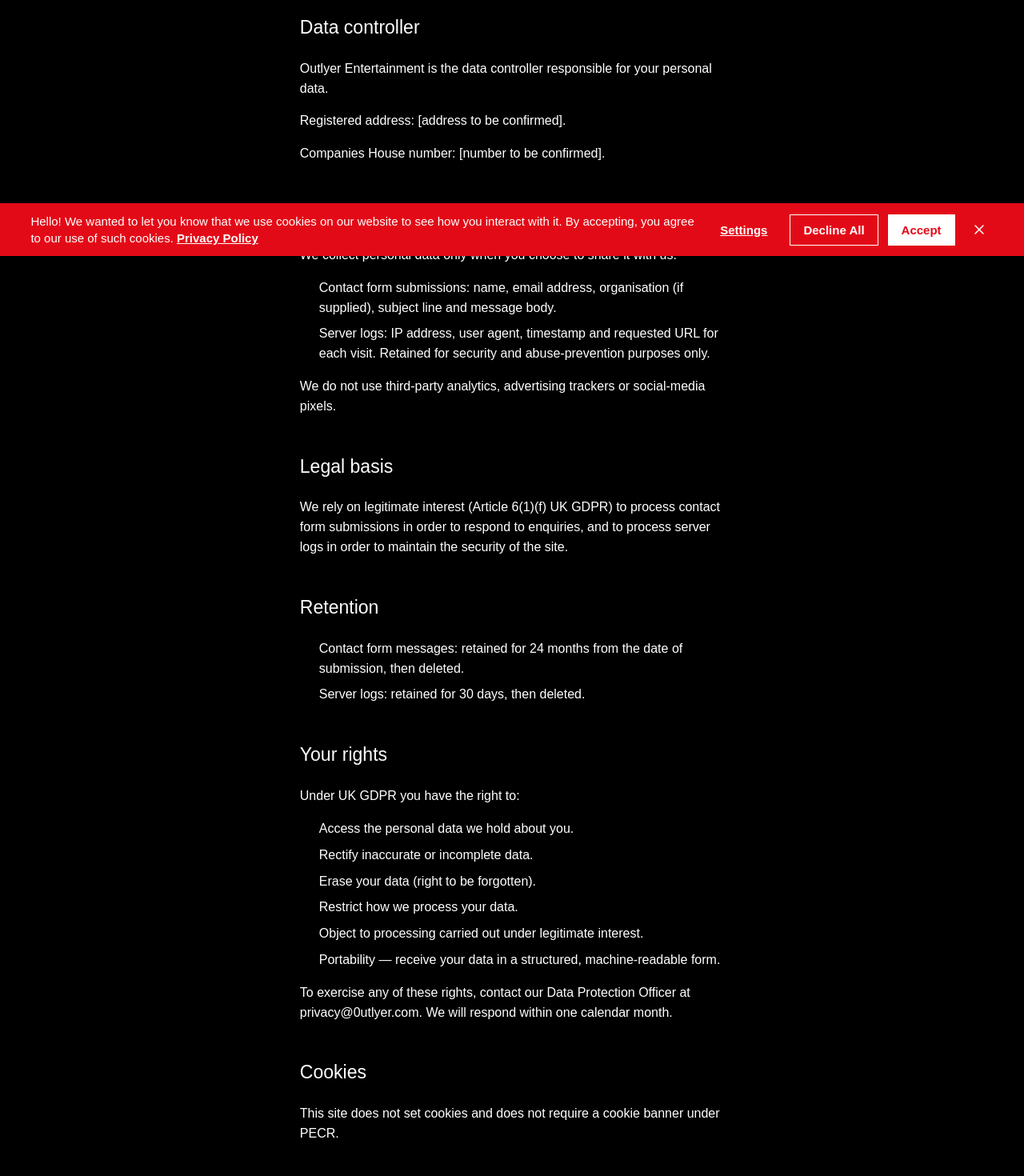
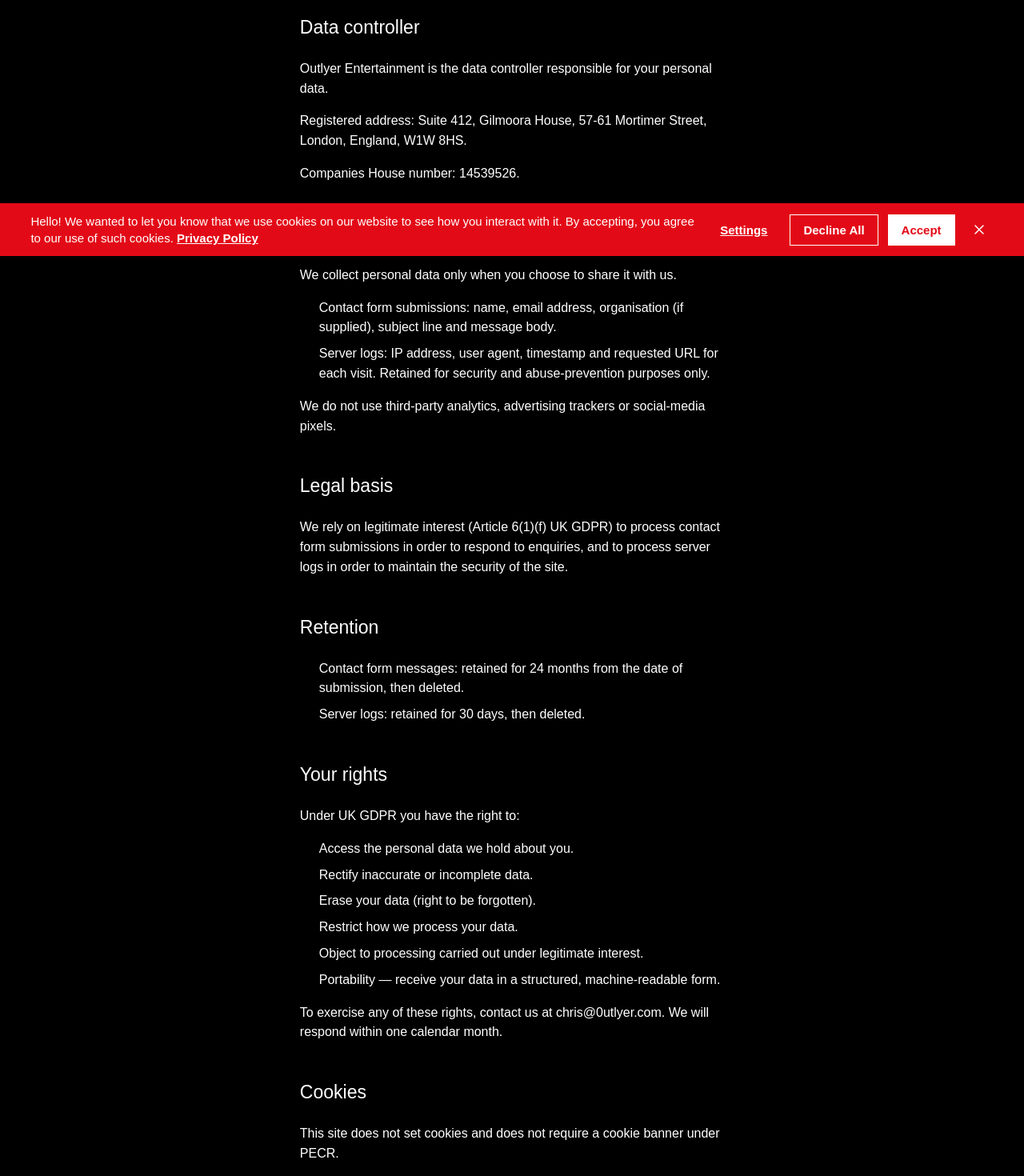
Before and after one commit to kennedyc22/0utlyer, a Next.js app: page /privacy in a window 1280 px wide. Shown: the part 480-1950 px from the top of the page at 80% size. Built offline with nearby package versions, Linux system fonts and the light colour scheme.

Commit message:
Update privacy policy and contact email

```diff
--- a/components/sections/ContactAnchor.tsx
+++ b/components/sections/ContactAnchor.tsx
@@ -99,12 +99,12 @@
             }}
           >
             <a
-              href="mailto:hello@0utlyer.com"
+              href="mailto:chris@0utlyer.com"
               className="ol-link-underline"
               data-testid="contact-anchor-mailto"
               style={{ color: "var(--color-fg-muted)", textDecoration: "none" }}
             >
-              hello@0utlyer.com
+              chris@0utlyer.com
             </a>
           </p>
         </div>
--- a/content/privacy.ts
+++ b/content/privacy.ts
@@ -25,12 +25,12 @@
   {
     kind: "p",
     // TODO(legal): registered company address.
-    text: "Registered address: [address to be confirmed].",
+    text: "Registered address: Suite 412, Gilmoora House, 57-61 Mortimer Street, London, England, W1W 8HS.",
   },
   {
     kind: "p",
     // TODO(legal): company registration number.
-    text: "Companies House number: [number to be confirmed].",
+    text: "Companies House number: 14539526.",
   },
 
   { kind: "h2", text: "What data we collect" },
@@ -83,7 +83,7 @@
   {
     kind: "p",
     // TODO(legal): DPO email address.
-    text: "To exercise any of these rights, contact our Data Protection Officer at privacy@0utlyer.com. We will respond within one calendar month.",
+    text: "To exercise any of these rights, contact us at chris@0utlyer.com. We will respond within one calendar month.",
   },
 
   { kind: "h2", text: "Cookies" },
```
